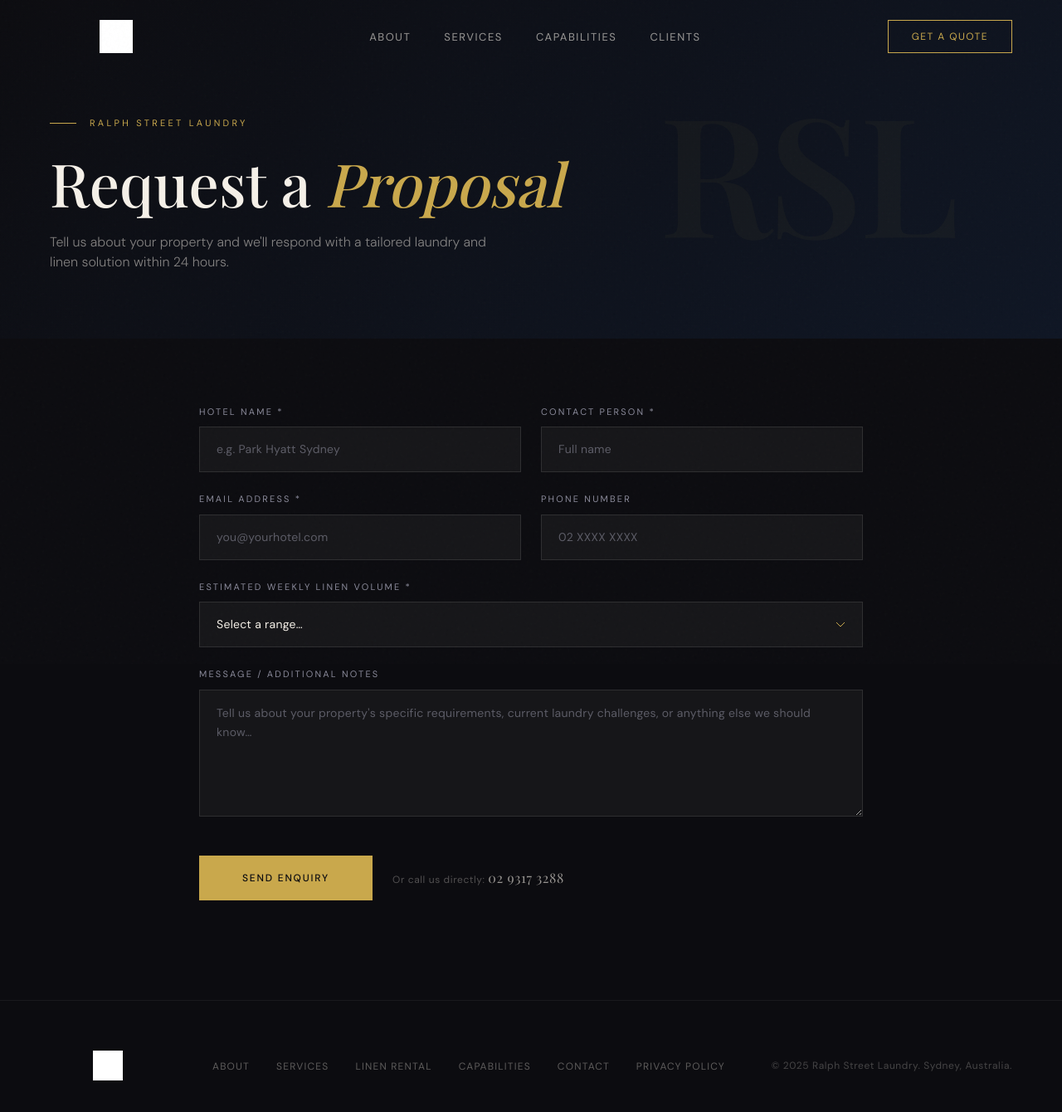
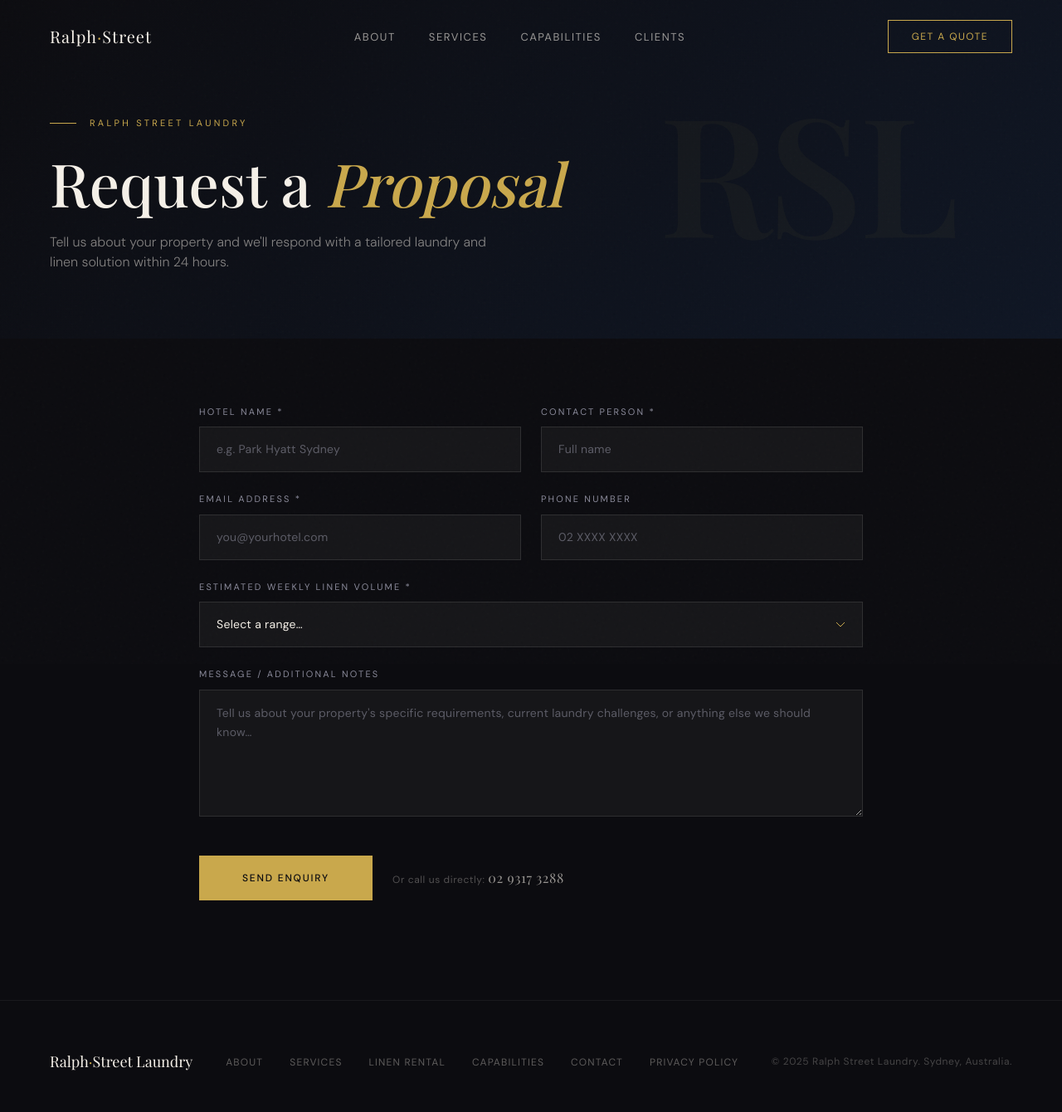
Before and after one commit to itzzzlucifer/ralphstlaundry, a Next.js app: page /contact in a window 1280 px wide. Shown: the top 1340 px of the page at 83% size. Built offline with nearby package versions, Linux system fonts and the light colour scheme.

Commit message:
revert: remove logo image integration and restore text-based branding

```diff
--- a/components/Footer.tsx
+++ b/components/Footer.tsx
@@ -13,12 +13,8 @@ export default function Footer() {
             display: "flex", alignItems: "center", justifyContent: "space-between", flexWrap: "wrap", gap: 32,
             background: DARK,
         }}>
-            <div style={{ width: "140px", height: "36px" }}>
-                <img
-                    src="/images/logo-premium.png"
-                    alt="Ralph St Laundry"
-                    style={{ width: "100%", height: "100%", objectFit: "contain", filter: "brightness(0) invert(1)" }}
-                />
+            <div style={{ fontFamily: "var(--font-playfair), serif", fontSize: 18, color: CREAM }}>
+                Ralph<span style={{ color: GOLD }}>·</span>Street Laundry
             </div>
             <ul style={{ display: "flex", gap: 32, listStyle: "none", margin: 0, padding: 0, flexWrap: "wrap", justifyContent: "center" }}>
                 {links.map((link) => (
--- a/components/Nav.tsx
+++ b/components/Nav.tsx
@@ -40,12 +40,8 @@ export default function Nav() {
                 }}
             >
                 <Link href="/" style={{ textDecoration: "none" }}>
-                    <div style={{ position: "relative", width: "160px", height: "40px" }}>
-                        <img
-                            src="/images/logo-premium.png"
-                            alt="Ralph St Laundry"
-                            style={{ width: "100%", height: "100%", objectFit: "contain", filter: scrolled ? "none" : "brightness(0) invert(1)" }}
-                        />
+                    <div style={{ fontFamily: "var(--font-playfair), serif", fontSize: 20, letterSpacing: "0.05em", color: CREAM }}>
+                        Ralph<span style={{ color: GOLD }}>·</span>Street
                     </div>
                 </Link>
 
```
Also changed, not shown: public/images/logo-main.png (deleted), public/images/logo-premium.png (deleted).
